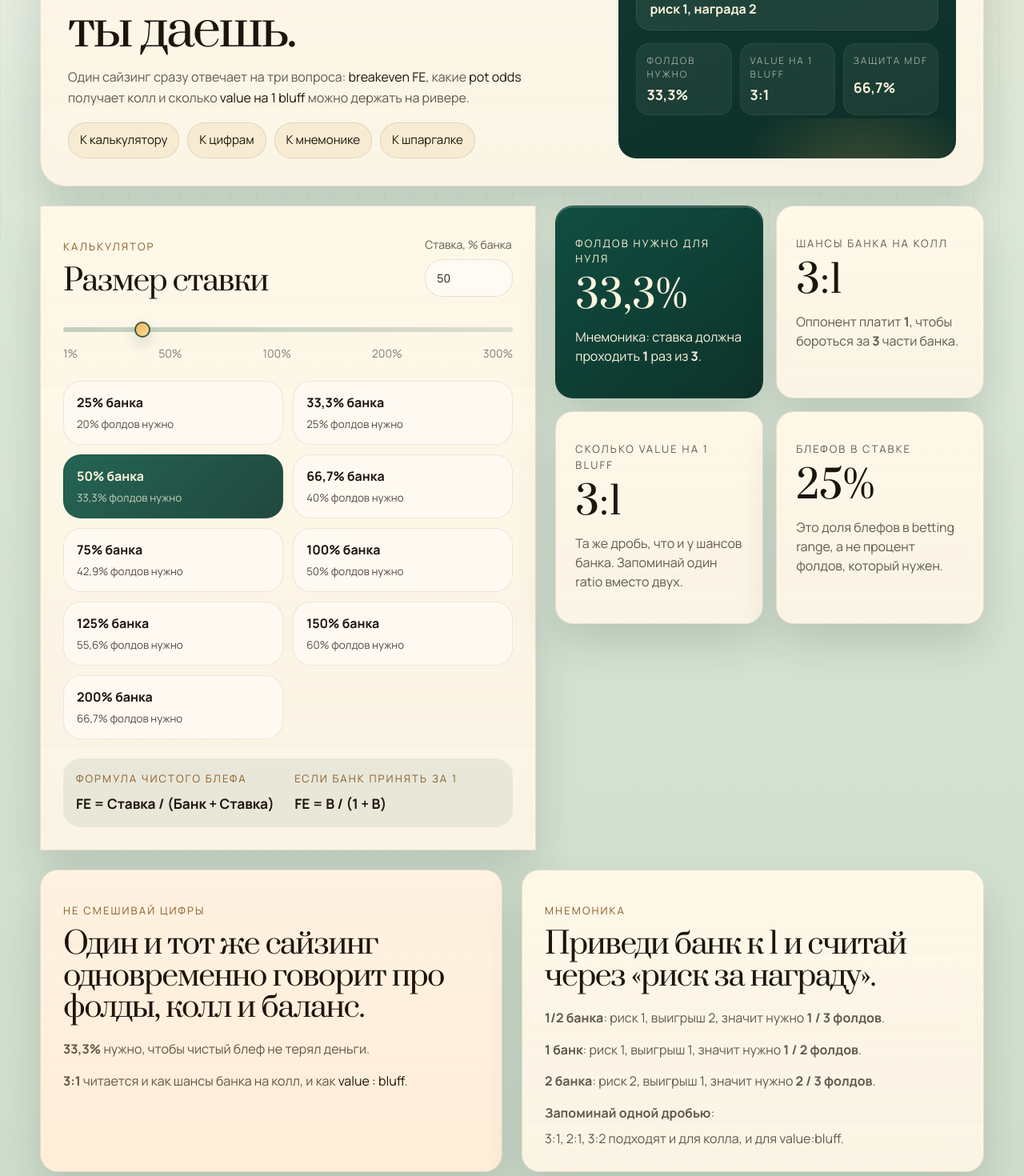
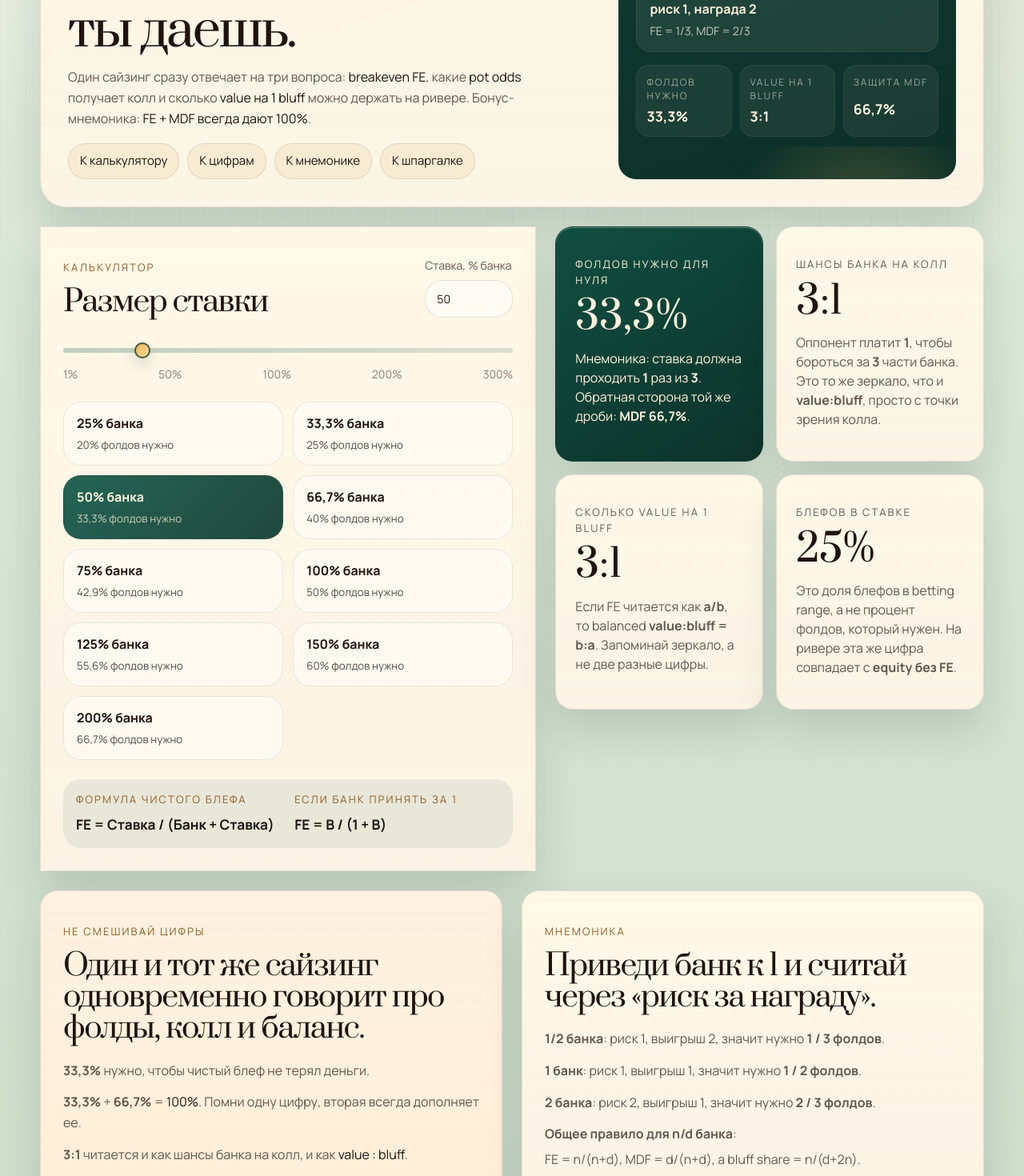
Before and after one commit to loremcdmx/poker-math, a React (Vite) app: page / in a window 1280 px wide. Shown: the part 500-1970 px from the top of the page at 80% size. Built offline with nearby package versions, Linux system fonts and the light colour scheme.

Commit message:
Add poker mnemonics across calculators

```diff
--- a/src/App.css
+++ b/src/App.css
@@ -294,6 +294,13 @@
 .focus-equation strong,
 .focus-metrics strong {
   color: var(--felt-cream);
+}
+
+.focus-equation p {
+  margin: 0;
+  color: rgba(255, 248, 236, 0.74);
+  font-size: 0.9rem;
+  line-height: 1.45;
 }
 
 .focus-metrics {
--- a/src/modes/IgorMode.tsx
+++ b/src/modes/IgorMode.tsx
@@ -156,7 +156,9 @@ export function IgorMode() {
           </div>
           <p className="table-note">
             Это основной рабочий калькулятор. Вводишь пот и ставку, а дальше сразу видишь
-            колл по шансам, bluff share и перевод из одной стороны диапазона в другую.
+            колл по шансам, bluff share и перевод из одной стороны диапазона в другую. Здесь
+            удобно помнить, что <strong>одна и та же цифра B/(P+2B)</strong> живет и как
+            bluff share, и как equity на колл.
           </p>
         </div>
 
@@ -314,7 +316,8 @@ export function IgorMode() {
           ) : null}
           : <strong>{formatDecimal(inventory.valueCount)} value</strong> дают{' '}
           <strong>{formatDecimal(inventory.bluffCount)} bluff</strong>. Вся ставка при этом
-          содержит <strong>{formatPercent(inventory.bluffShareTotal)}</strong> блефов.
+          содержит <strong>{formatPercent(inventory.bluffShareTotal)}</strong> блефов. И эта
+          же цифра одновременно равна <strong>equity на колл</strong> против ставки.
         </p>
       </section>
 
@@ -369,7 +372,9 @@ export function IgorMode() {
             <p className="input-hint">
               Мнемоника для коллбота: он смотрит на <strong>доплату</strong> и на{' '}
               <strong>финальный банк</strong>. Если доплата маленькая относительно банка, колл
-              получается слишком вкусным.
+              получается слишком вкусным. Короткая лестница памяти: <strong>1 в 1 = 50%</strong>,{' '}
+              <strong>1 в 2 = 33%</strong>, <strong>1 в 3 = 25%</strong>,{' '}
+              <strong>1 в 4 = 20%</strong>.
             </p>
 
             <div className="igor-output-grid raise-grid">
@@ -395,7 +400,8 @@ export function IgorMode() {
               Здесь коллботу надо доплатить <strong>{formatDecimal(raiseMetrics.callAmount)}</strong>{' '}
               за банк <strong>{formatDecimal(raiseMetrics.finalPotIfCall)}</strong>, то есть ему
               хватает примерно <strong>{formatPercent(raiseMetrics.callerEqRequired)}</strong>{' '}
-              equity на колл. Если это мало, рейз часто просто получает слишком широкий колл.
+              equity на колл. Это всегда читается как <strong>доплата / финальный банк</strong>,
+              а не как твой total. Если это мало, рейз часто просто получает слишком широкий колл.
             </p>
           </section>
 
@@ -407,7 +413,7 @@ export function IgorMode() {
               </div>
               <p className="table-note">
                 Не все блефы «мертвые». Если при колле у тебя остается equity, часть работы за
-                FE уже делает доезд.
+                FE уже делает доезд. Самая полезная мнемоника тут: <strong>bluff share = call equity = equity без FE</strong>.
               </p>
             </div>
 
@@ -467,7 +473,9 @@ export function IgorMode() {
               <strong>{formatPercent(bluffWithEquity.pureFe)}</strong> фолдов. Если при колле у
               тебя есть <strong>{formatPercent(bluffWithEquity.safeEquity)}</strong> equity, то
               блефу нужно уже не <strong>{formatPercent(bluffWithEquity.pureFe)}</strong>, а{' '}
-              <strong>{formatPercent(bluffWithEquity.feWithEquity)}</strong> фолдов.
+              <strong>{formatPercent(bluffWithEquity.feWithEquity)}</strong> фолдов. А порог{' '}
+              <strong>{formatPercent(bluffWithEquity.noFoldEquity)}</strong> это как раз та же
+              цифра, что и <strong>bluff share</strong> у river-ставки такого же сайзинга.
             </p>
 
             <p className="input-hint">
@@ -475,7 +483,8 @@ export function IgorMode() {
               <strong> give-up / нулевой реализацией</strong>: ставим блеф и смотрим, сколько
               фолдов нужно, чтобы сама ставка не была минусовой. Поэтому на ривере value-бету
               действительно нужно <strong>50%+ против calling range</strong>, а этому виджету
-              для semibluff хватает pot-odds-порога.
+              для semibluff хватает pot-odds-порога. В формулах это одна и та же точка:{' '}
+              <strong>B / (P + 2B)</strong>.
             </p>
           </section>
         </div>
@@ -489,7 +498,9 @@ export function IgorMode() {
           </div>
           <p className="table-note">
             Здесь живет reference-таблица: сколько фолдов нужно, сколько bluff на 1 value и
-            сколько защиты требуется при стандартных сайзингах.
+            сколько защиты требуется при стандартных сайзингах. Удобно смотреть как{' '}
+            <strong>FE и MDF</strong> складываются в 100%, а <strong>1 колл = фолдов</strong>{' '}
+            повторяет размер ставки в банках.
           </p>
         </div>
 
--- a/src/modes/QuickMode.tsx
+++ b/src/modes/QuickMode.tsx
@@ -44,7 +44,8 @@ export function QuickMode({
           <p className="hero-text">
             Один сайзинг сразу отвечает на три вопроса: <span>breakeven FE</span>,
             какие <span>pot odds</span> получает колл и сколько{' '}
-            <span>value на 1 bluff</span> можно держать на ривере.
+            <span>value на 1 bluff</span> можно держать на ривере. Бонус-мнемоника:
+            <span> FE + MDF всегда дают 100%</span>.
           </p>
           <HeroActionChips
             ariaLabel="Быстрые переходы быстрого калькулятора"
@@ -83,6 +84,12 @@ export function QuickMode({
             <strong>
               риск {metrics.betFraction.numerator}, награда {metrics.betFraction.denominator}
             </strong>
+            <p>
+              FE = {metrics.betFraction.numerator}/
+              {metrics.betFraction.denominator + metrics.betFraction.numerator}, MDF ={' '}
+              {metrics.betFraction.denominator}/
+              {metrics.betFraction.denominator + metrics.betFraction.numerator}
+            </p>
           </div>
           <div className="focus-metrics">
             <div>
@@ -182,7 +189,8 @@ export function QuickMode({
             <p>
               Мнемоника: ставка должна проходить{' '}
               <strong>{metrics.feFraction.numerator}</strong> раз из{' '}
-              <strong>{metrics.feFraction.denominator}</strong>.
+              <strong>{metrics.feFraction.denominator}</strong>. Обратная сторона той же
+              дроби: <strong>MDF {formatPercent(metrics.mdf)}</strong>.
             </p>
           </article>
 
@@ -196,7 +204,8 @@ export function QuickMode({
             </h3>
             <p>
               Оппонент платит <strong>1</strong>, чтобы бороться за{' '}
-              <strong>{metrics.valueToBluff.numerator}</strong> части банка.
+              <strong>{metrics.valueToBluff.numerator}</strong> части банка. Это то же
+              зеркало, что и <strong>value:bluff</strong>, просто с точки зрения колла.
             </p>
           </article>
 
@@ -208,13 +217,19 @@ export function QuickMode({
                 metrics.valueToBluff.denominator,
               )}
             </h3>
-            <p>Та же дробь, что и у шансов банка. Запоминай один ratio вместо двух.</p>
+            <p>
+              Если FE читается как <strong>a/b</strong>, то balanced{' '}
+              <strong>value:bluff = b:a</strong>. Запоминай зеркало, а не две разные цифры.
+            </p>
           </article>
 
           <article className="result-card">
             <p className="card-label">Блефов в ставке</p>
             <h3>{formatPercent(metrics.bluffShare)}</h3>
-            <p>Это доля блефов в betting range, а не процент фолдов, который нужен.</p>
+            <p>
+              Это доля блефов в betting range, а не процент фолдов, который нужен. На
+              ривере эта же цифра совпадает с <strong>equity без FE</strong>.
+            </p>
           </article>
         </section>
       </main>
@@ -227,6 +242,11 @@ export function QuickMode({
             <p>
               <strong>{formatPercent(metrics.breakEvenFe)}</strong> нужно, чтобы чистый блеф не
               терял деньги.
+            </p>
+            <p>
+              <strong>{formatPercent(metrics.breakEvenFe)}</strong> +{' '}
+              <strong>{formatPercent(metrics.mdf)}</strong> = <span>100%</span>. Помни одну
+              цифру, вторая всегда дополняет ее.
             </p>
             <p>
               <strong>
@@ -256,6 +276,13 @@ export function QuickMode({
               <strong>2 / 3 фолдов</strong>.
             </li>
             <li>
+              <strong>Общее правило для n/d банка</strong>:
+              <span>
+                {' '}
+                FE = n/(n+d), MDF = d/(n+d), а bluff share = n/(d+2n).
+              </span>
+            </li>
+            <li>
               <strong>Запоминай одной дробью</strong>:
               <span> 3:1, 2:1, 3:2 подходят и для колла, и для value:bluff.</span>
             </li>
@@ -271,7 +298,7 @@ export function QuickMode({
           </div>
           <p className="table-note">
             Быстрая память для ривера: сколько фолдов нужно, какой колл ты даешь и сколько
-            блефов можно держать.
+            блефов можно держать. Здесь же видно, как FE и MDF дополняют друг друга до 100%.
           </p>
         </div>
 
```
